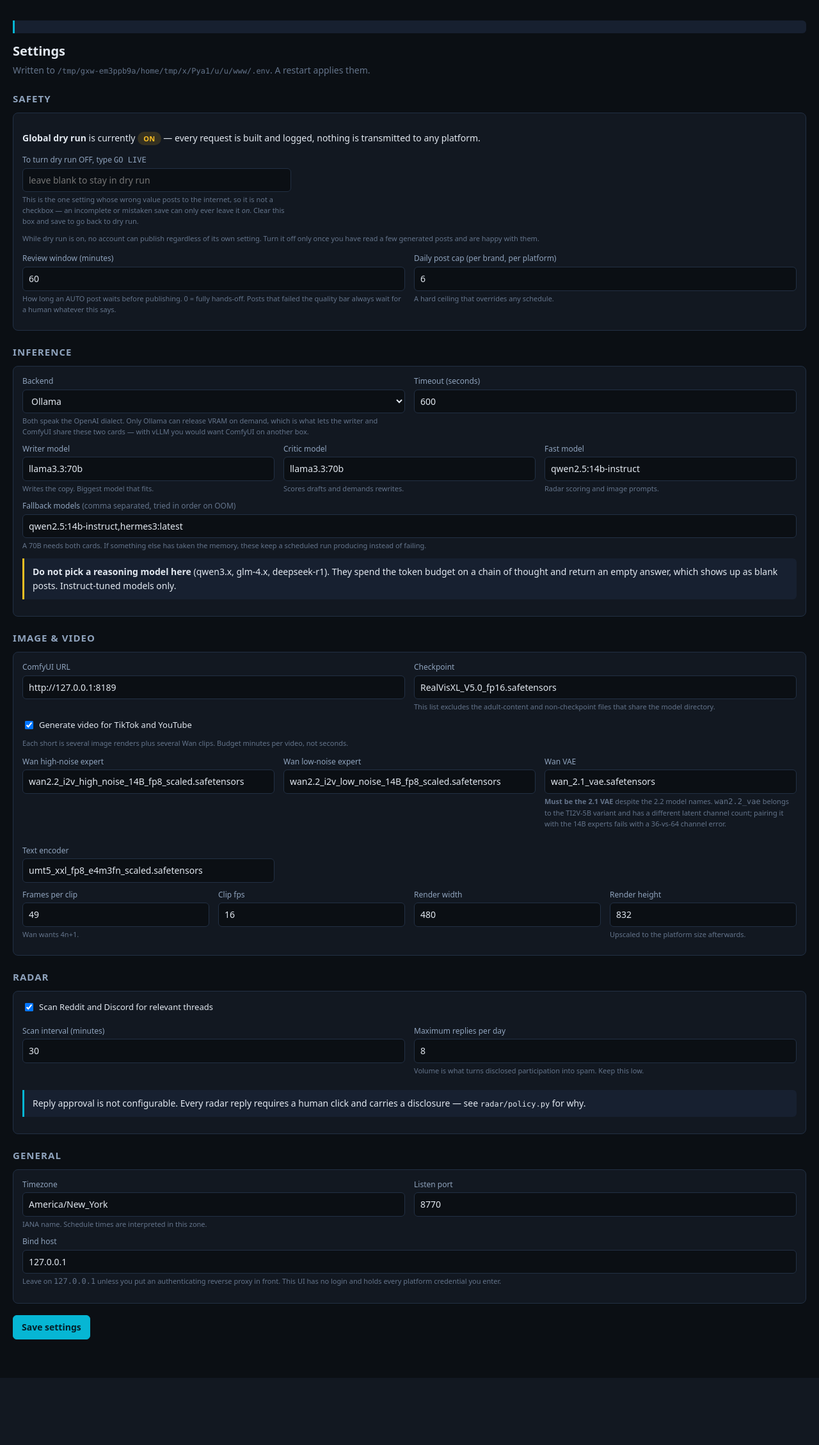
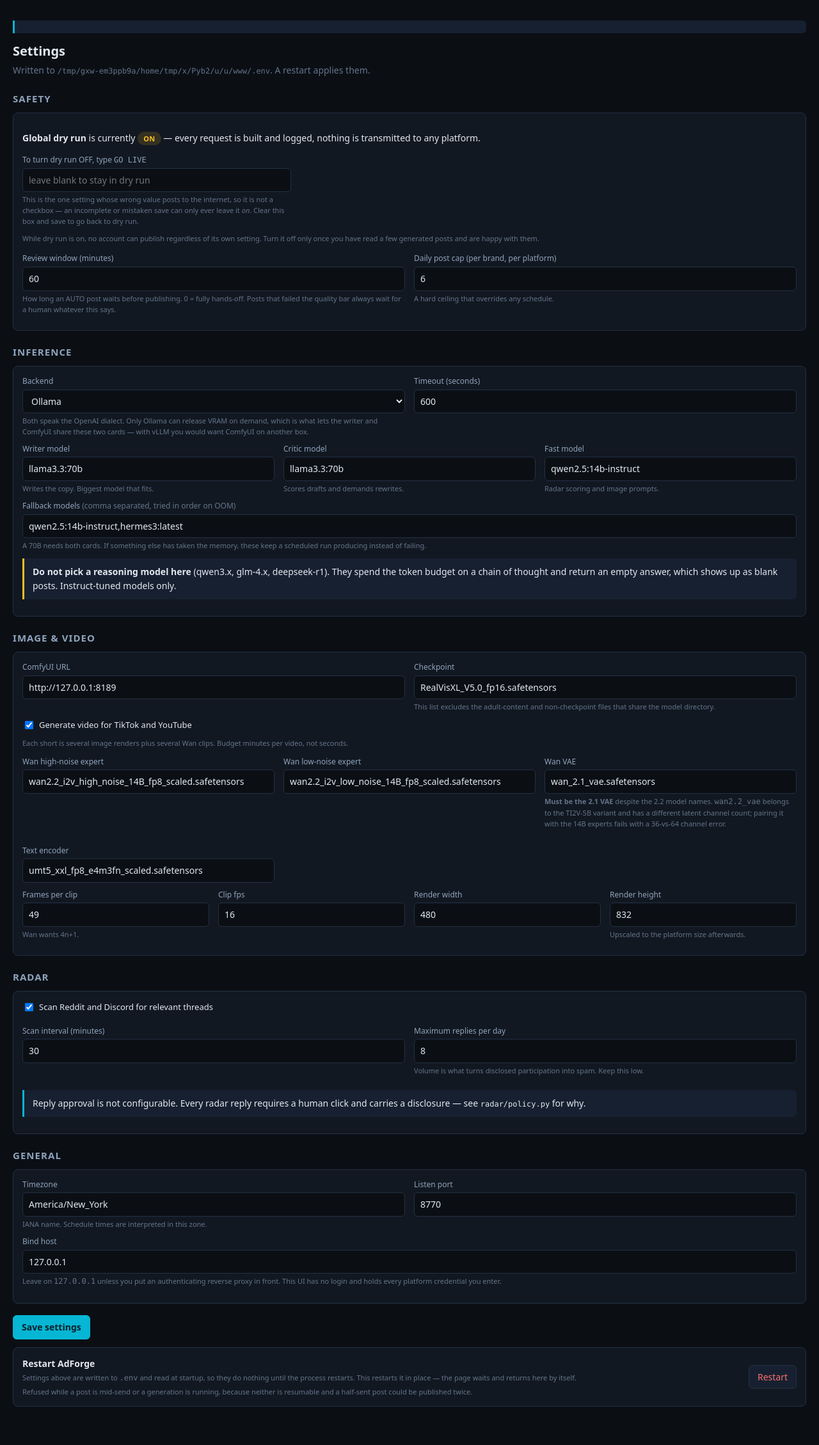
Before and after one commit to Bhenderlong/adforge, a FastAPI app: page /settings in a window 1280 px wide. Shown: the part 50-2309 px from the top of the page at 64% size. Before the commit the page ends 2204 px from the top, so only its background shows below. Run offline with FastAPI, Linux system fonts and the light colour scheme; data that the repository does not hold is empty.

Commit message:
Add a Restart button to Settings
Every setting on that page is written to .env and read at startup, so saving
one does nothing until the process restarts. The page said so and then left
you to find a terminal.

The restart is spawned detached, because the process being killed is the one
serving the request that asked for it. The script waits a second so the
response reaches the browser, kills, waits for the socket to actually free -
starting while the old process still holds the port gives "address already in
use" and leaves nothing running, which is worse than no button - then starts
again. The response is a page that polls until the server answers and returns
to Settings by itself, rather than a redirect that would race the shutdown and
show a connection error.

It refuses in two cases. A post mid-send: reap_stale_claims requeues a
stranded PUBLISHING row, but nothing can tell whether the platform already
accepted the first attempt, so the retry would be a duplicate - and only a
missing post is fixable from the queue. And a running or queued generation:
that work takes minutes and is not resumable.

Verified live. Pressing it took pid 2307301 to 2307629 and the UI came back on
its own. With a post forced to PUBLISHING the same request returned "Not
restarting right now" and the pid was unchanged, so the refusal bites rather
than merely existing.

Co-Authored-By: Claude <noreply@anthropic.com>

```diff
--- a/adforge/ui/app.py
+++ b/adforge/ui/app.py
@@ -15,7 +15,9 @@ from __future__ import annotations
 import datetime as dt
 import json
 import logging
+import os
 import re
+import subprocess
 import threading
 import uuid
 from concurrent.futures import ThreadPoolExecutor
@@ -1652,6 +1654,82 @@ async def settings_save(request: Request):
 # ---------------------------------------------------------------------------
 
 
+@app.post("/settings/restart")
+def settings_restart(request: Request):
+    """Restart the server so a saved setting takes effect.
+
+    Refused while a publish is in flight. reap_stale_claims() returns a
+    stranded PUBLISHING row to APPROVED, but it cannot know whether the
+    platform already accepted the post before the process died - so the retry
+    would be a duplicate, and a duplicate is worse than a delayed restart
+    because only the missing one is fixable from the queue.
+    """
+    with session_scope() as s:
+        sending = (s.query(Post)
+                    .filter(Post.status == PostStatus.PUBLISHING).count())
+    with JOBS_LOCK:
+        busy = [j["name"] for j in JOBS.values()
+                if j["state"] in ("running", "queued")]
+
+    if sending:
+        return _error_page(
+            request, "Not restarting right now",
+            f"{sending} post(s) are mid-send. Killing the process now could "
+            "publish them twice: the claim would be requeued, but nothing can "
+            "tell whether the platform already accepted the first attempt. "
+            "Publishing is attempted every minute - wait a moment and try "
+            "again.", 409)
+
+    if busy:
+        return _error_page(
+            request, "Not restarting right now",
+            "These jobs would be lost: <strong>" + ", ".join(busy[:6])
+            + "</strong>. Generation takes minutes and the work is not "
+            "resumable, so this waits rather than discarding it. Cancel them "
+            "or let them finish.", 409)
+
+    script = ROOT / "scripts" / "adforge-restart.sh"
+    if not script.exists():
+        raise HTTPException(500, f"missing {script}")
+
+    # Detached: this process is about to be killed by what it is spawning.
+    subprocess.Popen(
+        [str(script), str(os.getpid()), str(settings.port)],
+        start_new_session=True,
+        stdin=subprocess.DEVNULL,
+        stdout=subprocess.DEVNULL,
+        stderr=subprocess.DEVNULL,
+    )
+    log.warning("restart requested from the UI; pid %s exiting shortly", os.getpid())
+
+    # Served BEFORE the process dies. A plain redirect would race the shutdown
+    # and show a connection error, which reads as "the button broke it".
+    return HTMLResponse(
+        """<!doctype html><meta charset=utf-8><title>Restarting AdForge</title>
+<style>body{font:15px system-ui;background:#0b0f14;color:#e2e8f0;padding:3rem;
+max-width:36rem}a{color:#06b6d4}.d{opacity:.6}</style>
+<h2>Restarting…</h2>
+<p class=d>The server is stopping and starting again. This page returns to
+Settings by itself the moment it is back, usually a second or two.</p>
+<p id=s class=d>waiting…</p>
+<script>
+let n = 0;
+const tick = async () => {
+  n++;
+  try {
+    const r = await fetch('/api/status', {cache: 'no-store'});
+    if (r.ok) { location.href = '/settings?restarted=1'; return; }
+  } catch (e) { /* expected while it is down */ }
+  document.getElementById('s').textContent =
+    n > 40 ? 'Still down after ' + n + ' tries - check the log at '
+           + '~/.local/state/adforge/adforge.log'
+           : 'waiting… (' + n + ')';
+  setTimeout(tick, 500);
+};
+setTimeout(tick, 1200);
+</script>""")
+
+
 @app.get("/api/jobs")
 def api_jobs():
     return JSONResponse(_jobs_snapshot(30))
--- a/adforge/ui/templates/settings.html
+++ b/adforge/ui/templates/settings.html
@@ -3,6 +3,11 @@
 {% block body %}
 <h1>Settings</h1>
 <p class="sub">Written to <code class="mono">{{ env_path }}</code>. A restart applies them.</p>
+
+{% if request.query_params.get('restarted') %}
+<div class="note"><p><strong>AdForge restarted.</strong> Everything saved
+   before the restart is now in effect.</p></div>
+{% endif %}
 
 {% if request.query_params.get('saved') %}
 <div class="note"><p><strong>Saved.</strong> Restart AdForge for these to take
@@ -268,8 +273,27 @@
   </div>
 </div>
 
-<div style="margin:18px 0 40px">
+<div style="margin:18px 0 12px">
   <button class="primary" type="submit">Save settings</button>
 </div>
 </form>
+
+<div class="card" style="margin-bottom:40px">
+  <div class="row">
+    <div style="flex:1">
+      <strong>Restart AdForge</strong>
+      <div class="hint">Settings above are written to
+        <code class="mono">.env</code> and read at startup, so they do nothing
+        until the process restarts. This restarts it in place — the page waits
+        and returns here by itself.</div>
+      <div class="hint">Refused while a post is mid-send or a generation is
+        running, because neither is resumable and a half-sent post could be
+        published twice.</div>
+    </div>
+    <form method="post" action="/settings/restart">
+      <button class="danger"
+              onclick="return confirm('Restart AdForge now?')">Restart</button>
+    </form>
+  </div>
+</div>
 {% endblock %}
```
Also changed, not shown: tests/test_safety.py (+19 -0 lines), 1 other file.
